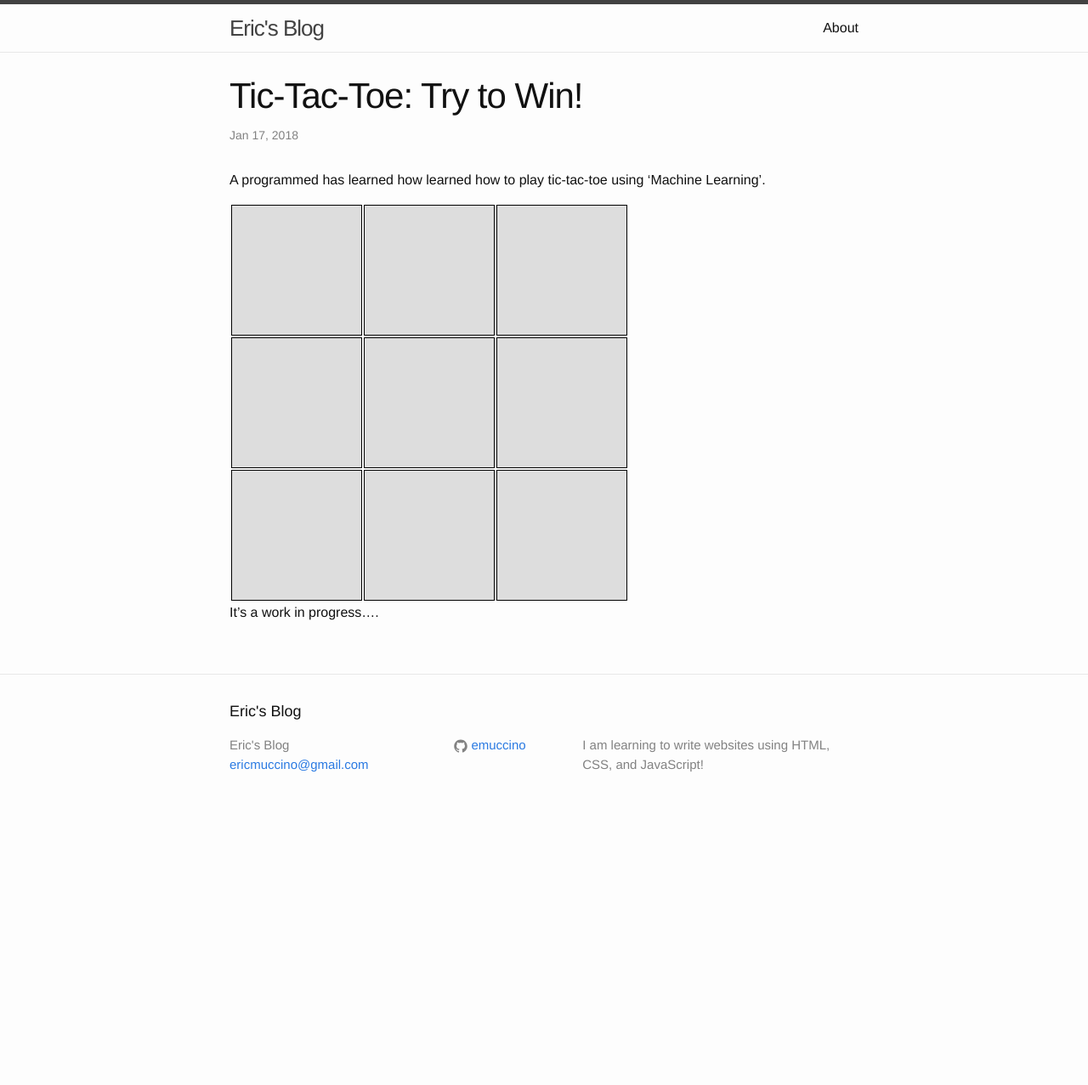
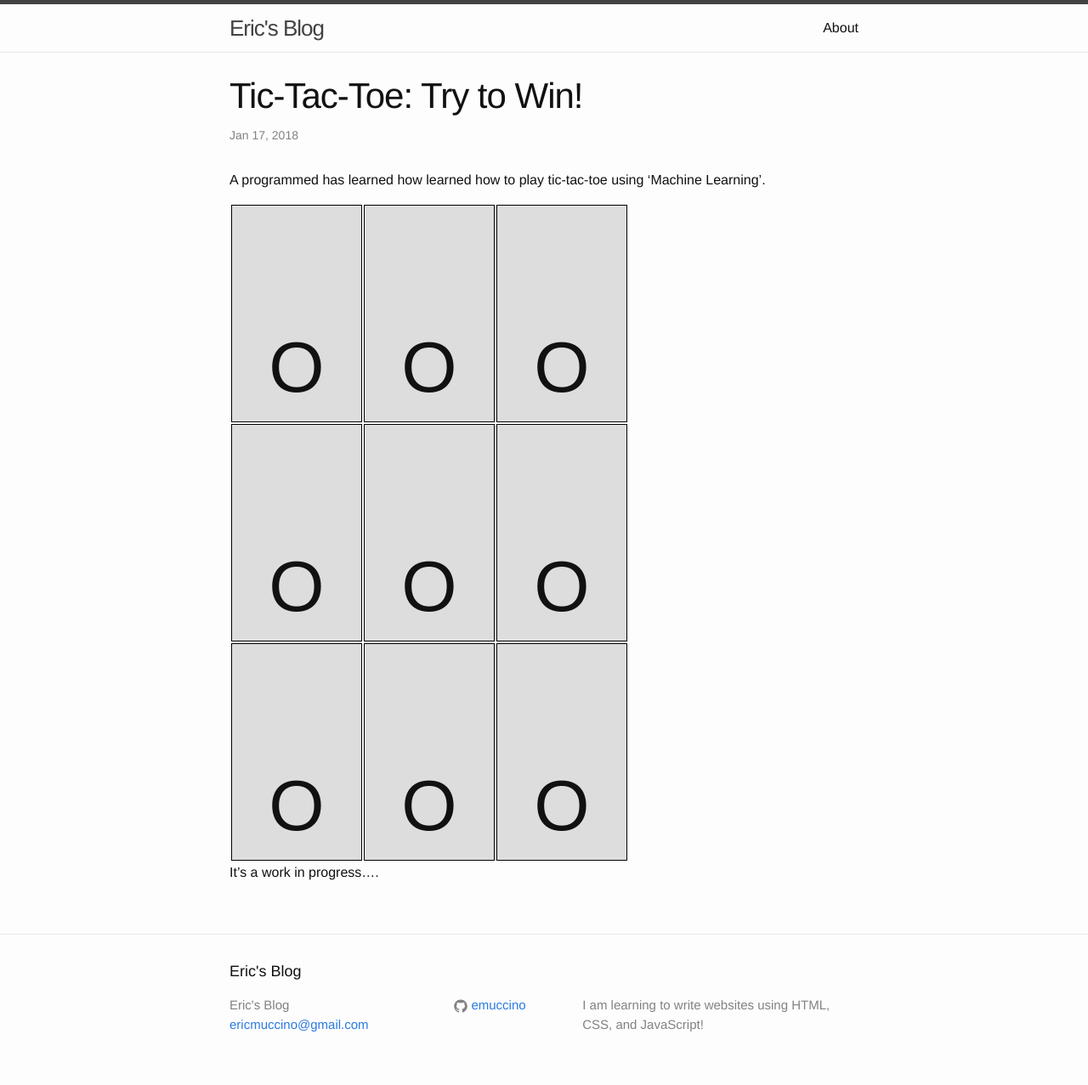
Before and after one commit to emuccino/emuccino.github.io, a Jekyll site: the page built from _posts/2018-01-17-tic-tac-toe.markdown, in a window 1280 px wide. Shown: the whole page at 85% size. Built offline with Jekyll 4.4.1, drawn with Linux system fonts in a browser that asks for light colours; nearby versions of some CDN libraries; before the commit the page ends 971 px from its top, so only the background shows below that.

Commit message:
Update 2018-01-17-tic-tac-toe.markdown

```diff
--- a/_posts/2018-01-17-tic-tac-toe.markdown
+++ b/_posts/2018-01-17-tic-tac-toe.markdown
@@ -8,26 +8,26 @@
 
 <html>
 	<body>
-			<div class="post1">
-				<table>
-					<tr>
-						<td><div class="x hidden">X</div></td>
-						<td><div class="x hidden">X</div></td>
-						<td><div class="x hidden">X</div></td>
-					</tr>
-					<tr>
-						<td><div class="x hidden">X</div></td>
-						<td><div class="x hidden">X</div></td>
-						<td><div class="x hidden">X</div></td>
-					</tr>
-					<tr>
-						<td><div class="x hidden">X</div></td>
-						<td><div class="x hidden">X</div></td>
-						<td><div class="x hidden">X</div></td>
-					</tr>
-				</table>
-			</div>
-		<script src="/js/post1_js.js"></script>
+		<div class="post1">
+			<table>
+				<tr>
+					<td><div class="x hidden 1">X</div><div class="o none 1">O</div></td>
+					<td><div class="x hidden 2">X</div><div class="o none 2">O</div></td>
+					<td><div class="x hidden 3">X</div><div class="o none 3">O</div></td>
+				</tr>
+				<tr>
+					<td><div class="x hidden 4">X</div><div class="o none 4">O</div></td>
+					<td><div class="x hidden 5">X</div><div class="o none 5">O</div></td>
+					<td><div class="x hidden 6">X</div><div class="o none 6">O</div></td>
+				</tr>
+				<tr>
+					<td><div class="x hidden 7">X</div><div class="o none 7">O</div></td>
+					<td><div class="x hidden 8">X</div><div class="o none 8">O</div></td>
+					<td><div class="x hidden 9">X</div><div class="o none 9">O</div></td>
+				</tr>
+			</table>
+		</div>
+		<script src="post1_js.js"></script>
 	</body>
 </html>
 
```
